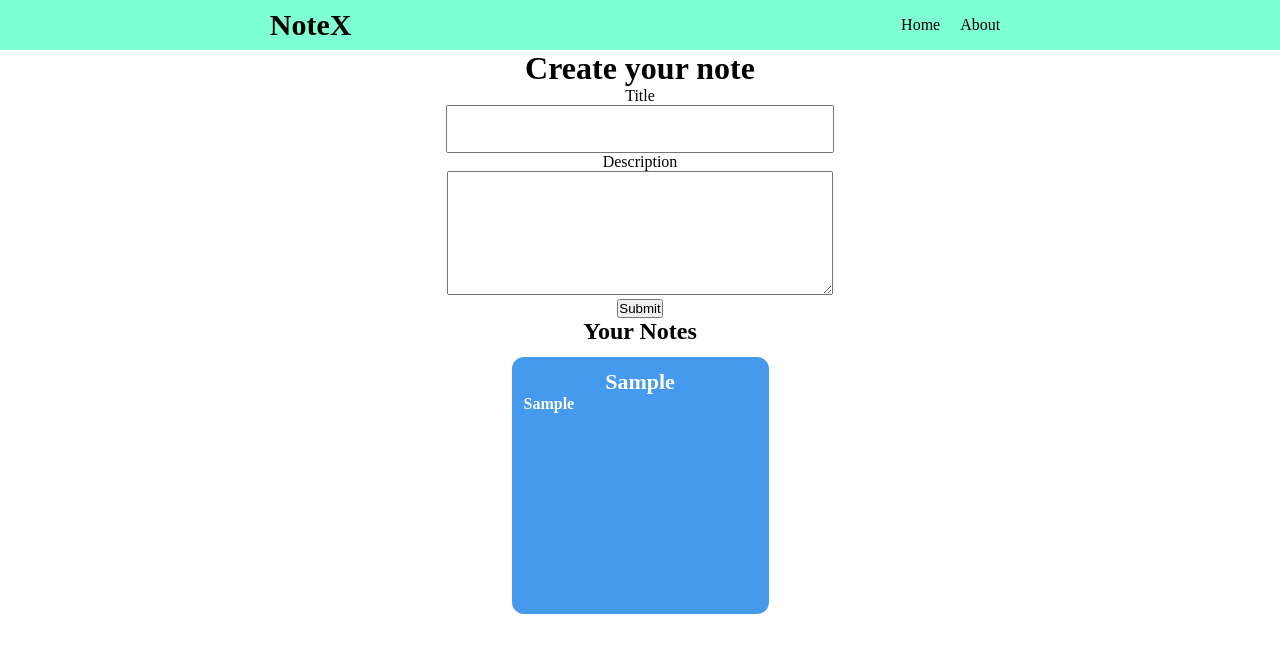
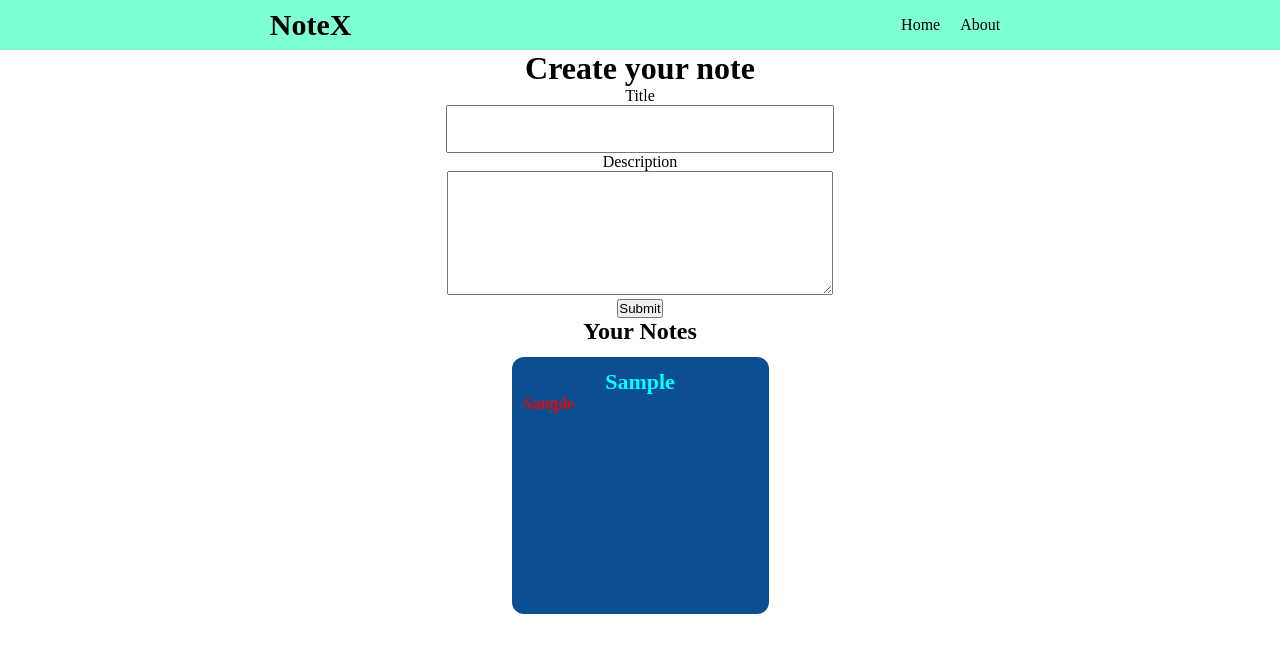
Before and after one commit to akavinashparma2006/Notes-App-Using-React, a React (Vite) app: page / in a window 1280 px wide. Both pictures are taken after typing "Sample", "Sample" into the empty fields and a click on the button "Submit". Shown: the top 652 px of the page. Built offline with nearby package versions, Linux system fonts and the light colour scheme.

Commit message:
change color and layout

```diff
--- a/src/App.css
+++ b/src/App.css
@@ -50,8 +50,8 @@ textarea{
 .card{
   width: 233px;
   height: 233px;
-  background-color: rgb(70, 154, 238);
-  color: white;
+  background-color: rgb(11, 78, 145);
+  color: rgb(232, 7, 7);
   font-weight: bold;
   padding: 12px;
   margin:12px;
@@ -62,6 +62,7 @@ textarea{
 .card .title{
   text-align: center;
   font-size: 22px;
+  color: aqua;
 
 }
 
--- a/src/App.jsx
+++ b/src/App.jsx
@@ -2,7 +2,7 @@
 import './App.css'
 import Navabar from '../components/Navabar.jsx'
 import { useState } from 'react'
-import Card from '../components/card'
+import Card from '../components/card.jsx'
 
 function App() {
   const [Notes, setNotes] = useState([])
```
